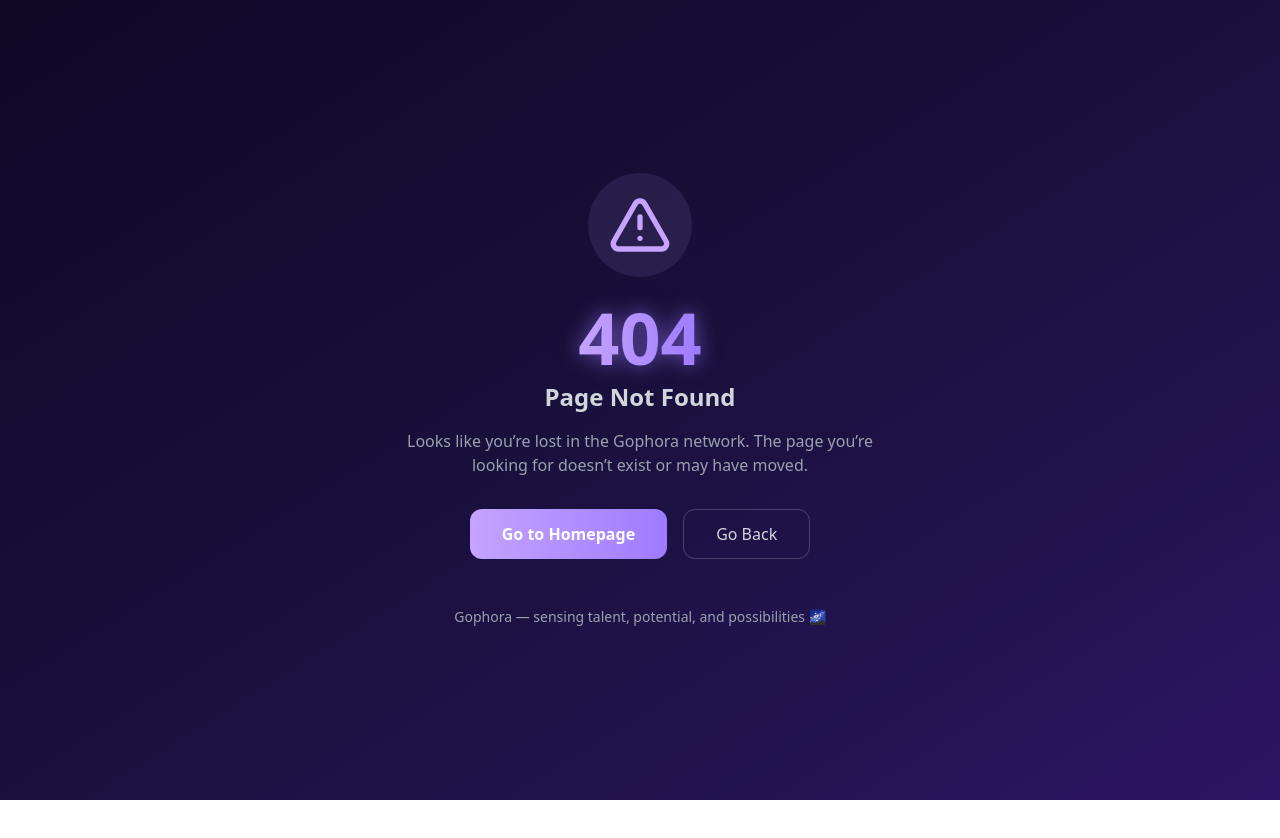
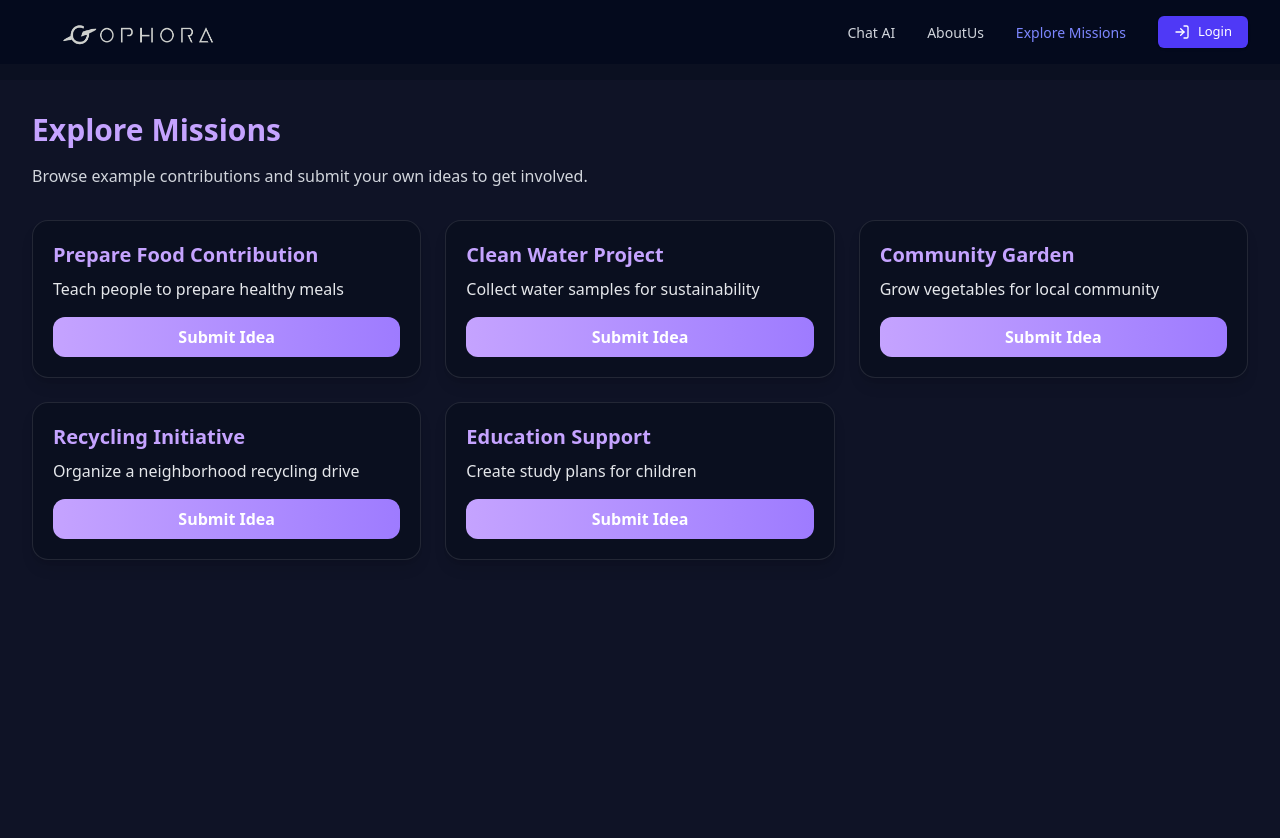
Before and after one commit to Safia-Liaqat/GOPHORA, a React (Vite) app: page /explore-missions in a window 1280 px wide. Shown: the top 838 px of the page. Before the commit the page ends 800 px from the top, so only its background shows below. Built offline with nearby package versions, Linux system fonts and the light colour scheme.

Commit message:
Fixed Layout and added new routes

```diff
--- a/package.json
+++ b/package.json
@@ -17,6 +17,7 @@
     "lucide-react": "^0.546.0",
     "react": "^19.1.1",
     "react-dom": "^19.1.1",
+    "react-hot-toast": "^2.6.0",
     "react-icons": "^5.5.0",
     "react-leaflet": "^5.0.0",
     "react-router": "^7.9.4",
--- a/src/App.jsx
+++ b/src/App.jsx
@@ -19,6 +19,8 @@
 import PageNotFound from './pages/PageNotFound'
 import VerificationForm from './components/forms/VerificationForm'
 import AboutUs from './pages/Landing/About'
+import ExploreMissions from './pages/Landing/ExploreMissions'
+import MainLayout from './layouts/PublicLayout'
 
 
 // Other imports remain the same...
@@ -26,11 +28,14 @@
 function App() {
   return (
     <Routes>
-      {/* Public */}
+     <Route element={<MainLayout/>}>
+
+       {/* Public */}
       <Route path="/" element={<LandingPage />} />
       <Route path="/login" element={<Login />} />
       <Route path="/register" element={<Register />} />
       <Route path='/about' element={<AboutUs/>}/>
+      <Route path="/explore-missions" element={<ExploreMissions/>} />
 
       {/* Provider Routes */}
       <Route
@@ -64,6 +69,7 @@
       {/* Other routes */}
       <Route path="/chat" element={<TestChat />} />
       <Route path="*" element={<PageNotFound />} />
+     </Route>
     </Routes>
   );
 }
--- a/src/components/common/Navbar.jsx
+++ b/src/components/common/Navbar.jsx
@@ -1,6 +1,6 @@
 import React, { useState, useEffect } from "react";
 import { LogIn, Menu, X } from "lucide-react";
-import { Link, useLocation } from "react-router-dom";
+import { href, Link, useLocation } from "react-router-dom";
 import logo from '../../assets/gophora-plomo-logo.png'
 
 const Navbar = () => {
@@ -11,6 +11,7 @@
   const navLinks = [
     { name: "Chat AI", href: "/chat" },
     { name: "AboutUs", href: "/about" },
+    {name: "Explore Missions", href:"/explore-missions"}
   ];
 
   // Detect scroll for navbar shadow
--- /dev/null
+++ b/src/layouts/PublicLayout.jsx
@@ -0,0 +1,14 @@
+import React from "react";
+import { Outlet } from "react-router-dom";
+import Navbar from "../components/common/Navbar";
+
+export default function MainLayout() {
+  return (
+    <div className="min-h-screen bg-[#0B1021] text-white">
+      <Navbar />
+      <div className="pt-20"> {/* Adds spacing below navbar */}
+        <Outlet />
+      </div>
+    </div>
+  );
+}
--- /dev/null
+++ b/src/pages/Landing/ExploreMissions.jsx
@@ -0,0 +1,113 @@
+import React, { useState } from "react";
+import { X } from "lucide-react";
+import toast, { Toaster } from "react-hot-toast";
+
+export default function ExploreMissions() {
+  const [missions] = useState([
+    { id: 1, title: "Prepare Food Contribution", example: "Teach people to prepare healthy meals" },
+    { id: 2, title: "Clean Water Project", example: "Collect water samples for sustainability" },
+    { id: 3, title: "Community Garden", example: "Grow vegetables for local community" },
+    { id: 4, title: "Recycling Initiative", example: "Organize a neighborhood recycling drive" },
+    { id: 5, title: "Education Support", example: "Create study plans for children" },
+  ]);
+
+  const [modalOpen, setModalOpen] = useState(false);
+  const [selectedMission, setSelectedMission] = useState(null);
+  const [idea, setIdea] = useState("");
+
+  const openModal = (mission) => {
+    setSelectedMission(mission);
+    setIdea("");
+    setModalOpen(true);
+  };
+
+  const closeModal = () => {
+    setModalOpen(false);
+    setSelectedMission(null);
+  };
+
+  const handleSubmit = (e) => {
+    e.preventDefault();
+    console.log("Idea submitted for mission:", selectedMission.id, idea);
+
+    toast.success("Idea submitted successfully 🚀", {
+      style: {
+        background: "#0F1326",
+        color: "#fff",
+        border: "1px solid #C5A3FF",
+        fontWeight: "500",
+      },
+      iconTheme: {
+        primary: "#C5A3FF",
+        secondary: "#0F1326",
+      },
+    });
+
+    closeModal();
+  };
+
+  return (
+    <div className="p-8 text-white bg-[#0F1326] min-h-screen">
+      {/* Toast provider */}
+      <Toaster position="top-right" reverseOrder={false} />
+
+      <h2 className="text-3xl font-semibold mb-4 text-[#C5A3FF]">
+        Explore Missions
+      </h2>
+      <p className="text-gray-300 mb-8">
+        Browse example contributions and submit your own ideas to get involved.
+      </p>
+
+      <div className="grid grid-cols-1 md:grid-cols-3 gap-6">
+        {missions.map((mission) => (
+          <div
+            key={mission.id}
+            className="bg-[#0A0F1F] p-5 rounded-2xl shadow-lg flex flex-col justify-between border border-white/10"
+          >
+            <h3 className="text-xl font-semibold mb-2 text-[#C5A3FF]">{mission.title}</h3>
+            <p className="text-gray-200 mb-4">{mission.example}</p>
+            <button
+              onClick={() => openModal(mission)}
+              className="w-full py-2 bg-gradient-to-r from-[#C5A3FF] to-[#9E7BFF] rounded-xl text-white font-semibold hover:opacity-90 transition-all duration-200"
+            >
+              Submit Idea
+            </button>
+          </div>
+        ))}
+      </div>
+
+      {/* Modal */}
+      {modalOpen && (
+        <div className="fixed inset-0 bg-black/70 flex items-center justify-center z-50">
+          <div className="bg-[#0A0F1F] p-8 rounded-2xl w-full max-w-md relative shadow-xl border border-white/10">
+            <button
+              onClick={closeModal}
+              className="absolute top-3 right-3 text-gray-400 hover:text-white"
+            >
+              <X size={20} />
+            </button>
+            <h3 className="text-2xl font-semibold text-[#C5A3FF] mb-4">
+              Submit Idea for {selectedMission.title}
+            </h3>
+            <form onSubmit={handleSubmit} className="flex flex-col gap-4">
+              <textarea
+                value={idea}
+                onChange={(e) => setIdea(e.target.value)}
+                placeholder="Your idea..."
+                required
+                rows={5}
+                className="border border-white/20 p-3 rounded-xl bg-[#0F1326] text-white placeholder-gray-400 focus:outline-none focus:ring-2 focus:ring-[#C5A3FF]"
+              />
+              <button
+                type="submit"
+                className="py-2 bg-gradient-to-r from-[#C5A3FF] to-[#9E7BFF] rounded-xl text-white font-semibold hover:opacity-90 transition-all duration-200"
+              >
+                Submit
+              </button>
+            </form>
+          </div>
+        </div>
+      )}
+    </div>
+  );
+}
```
Also changed, not shown: 1 other file (tests, documents, lock files or other folders).
